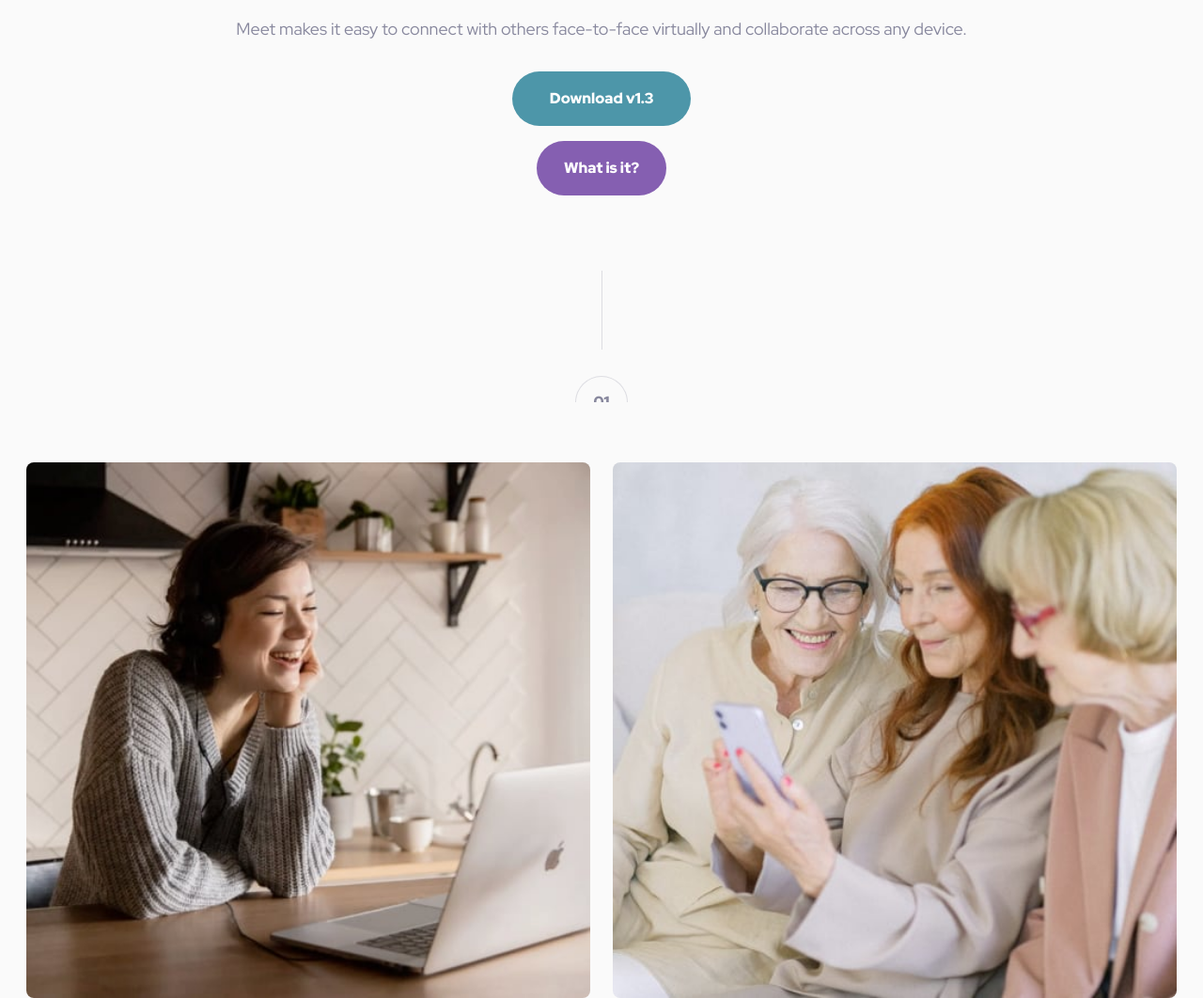
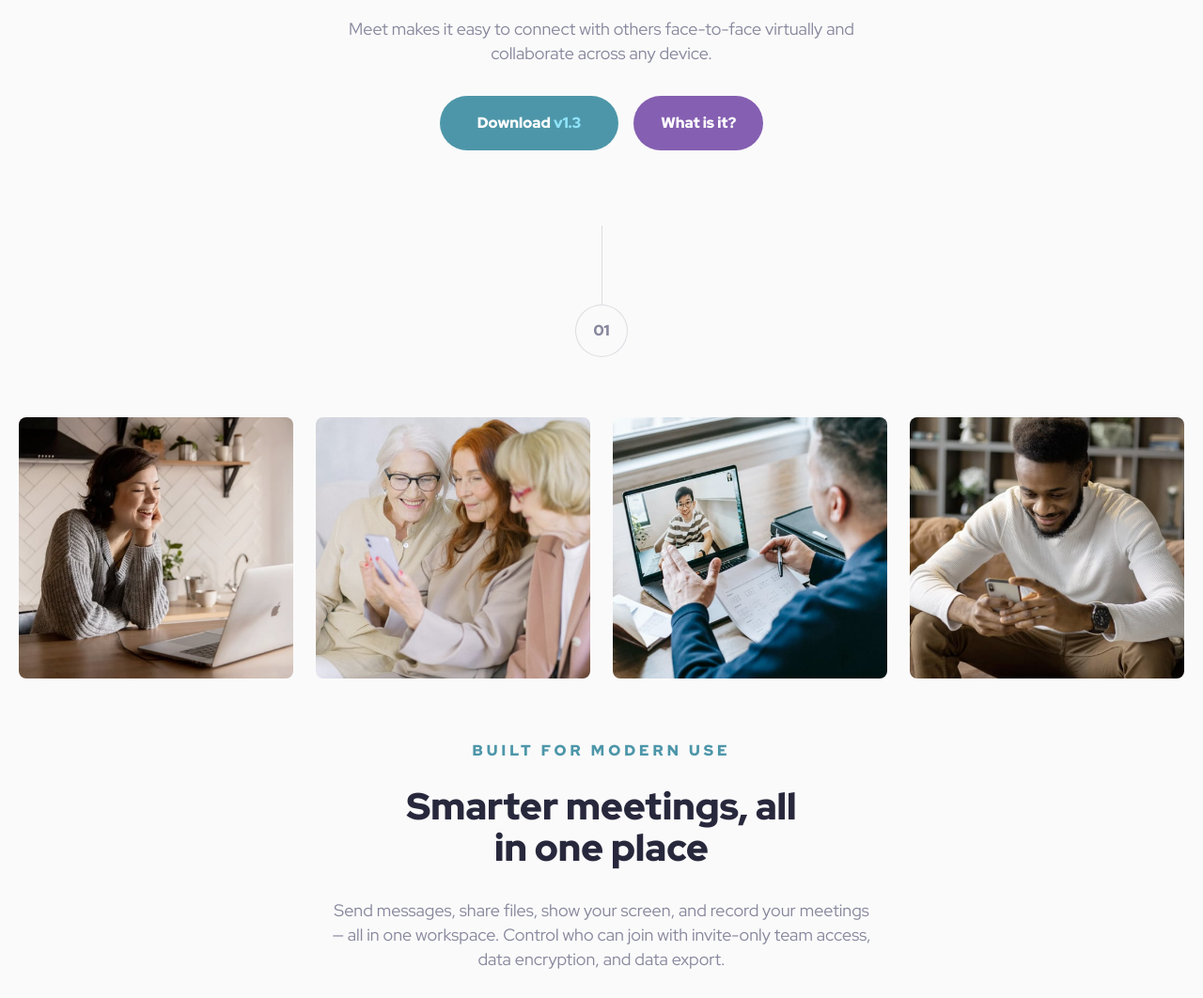
Before and after one commit to half-cto/meet-landing-page, a plain HTML site: page index.html in a window 1280 px wide. Shown: the part 847-1909 px from the top of the page at 94% size. Drawn offline with Linux system fonts and the light colour scheme.

Commit message:
tablet layout rdy

```diff
--- a/css/styles.css
+++ b/css/styles.css
@@ -6,6 +6,7 @@
  *::after {
     box-sizing: border-box;
     font-family: 'Red Hat Display', sans-serif;
+    transition: all .5s ease-in-out;
  }
 
  :root {
@@ -59,6 +60,7 @@
 
 body {
     background-color: var(--clr-neutral-400);
+    min-width: 375px;
 }
 
 h1 {
@@ -115,6 +117,7 @@ img {
     padding-block: 1rem;
     margin-block: 0 1rem;
     cursor: pointer;
+    transition: background-color .3s ease-out;
 }
 
 .green {
@@ -122,10 +125,27 @@ img {
     padding-inline: 2.5rem;
 }
 
+.green:hover {
+    background-color: #71C0D4;
+}
+
 .purple {
     background-color: var(--clr-accent-secondary);
     padding-inline: 1.8125rem;
 }
+
+.purple:hover {
+    background-color: #B18BDD;
+}
+
+.light-green {
+    color: #8FE3F9;
+}
+
+.light-purple {
+    color: #D9B8FF;
+}
+
 /* * -------------------------------- <> ------------------------------ */
 
 header {
@@ -180,6 +200,12 @@ header {
     margin-bottom: 2rem;
 }
 
+.btn-wrap {
+    display: flex;
+    flex-direction: column;
+    align-items: center;
+}
+
 
 .line {
     border-left: 1px solid #87879D40;
@@ -199,6 +225,17 @@ header {
     border: 1px solid #87879D40;
     border-radius: 29px;
     z-index: 2;
+}
+
+@media screen and (min-width: 33rem) {
+    .main-info > p {
+        width: min(60vw, 33.75rem);
+    }
+
+    .btn-wrap {
+        flex-direction: row;
+        gap: 1rem;
+    }
 }
 
 /* * -------------------------------- SEC 02 ------------------------------ */
@@ -234,17 +271,34 @@ header {
 }
 
 .sec-02 > h2 {
+    max-width: 28rem;
     margin-bottom: 2rem;
 }
 
 .sec-02 > p {
     margin-inline: .5rem;
+    max-width: 36rem;
 }
 
-.sec-02 >   .line,
-            .marker {
-                transform: translateY(1.75rem);
+.sec-02 >  .line,
+.sec-02 >  .marker {
+               transform: translateY(1.75rem);
             }
+
+@media screen and (min-width: 32rem) {
+    .sec-02 {
+        width: calc(100% - 5rem);
+    }
+
+    .pic-wrap {
+        flex-wrap: nowrap;
+    }
+
+    .img-sec02 {
+        width: calc(25% - .5rem);
+    }
+
+}
 
 /* * -------------------------------- FOOTER ------------------------------ */
 
@@ -278,10 +332,13 @@ footer > * {
 
 footer > h2 {
     margin-top: 5.75rem;
+    width: min(100% - 4rem, 29rem);
 }
 
 footer > p {
     margin-top: 1.5rem;
+    width: min(100% - 8rem, 31rem);
+
 }
 
 footer > .button {
--- a/index.html
+++ b/index.html
@@ -31,11 +31,13 @@
       <div class="main-info">
         <h1>Group Chat <br> for Everyone</h1>
         <p>Meet makes it easy to connect with others face-to-face virtually and collaborate across any device.</p>
-        <div class="button green">
-          <a href=".">Download v1.3</a>
-        </div>
-        <div class="button purple">
-          <a href=".">What is it?</a>
+        <div class="btn-wrap">
+          <div class="button green">
+            <a href=".">Download <span class="light-green">v1.3</span></a>
+          </div>
+          <div class="button purple">
+            <a href=".">What is it?</a>
+          </div>
         </div>
         <div class="line"></div>
         <div class="marker">01</div>
@@ -61,7 +63,7 @@
       <h2>Experience more together</h2>
       <p>Stay connected with reliable HD meetings and unlimited one-on-one and group video sessions.</p>
       <div class="button purple">
-        <a href=".">Download v1.3</a>
+        <a href=".">Download <span class="light-purple">v1.3</span></a>
       </div>
     </footer>
   </main>
```
